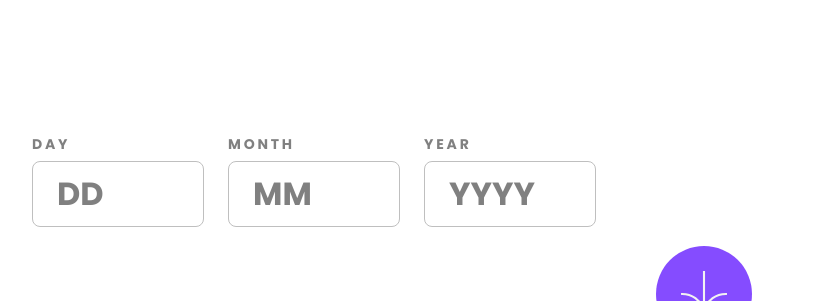
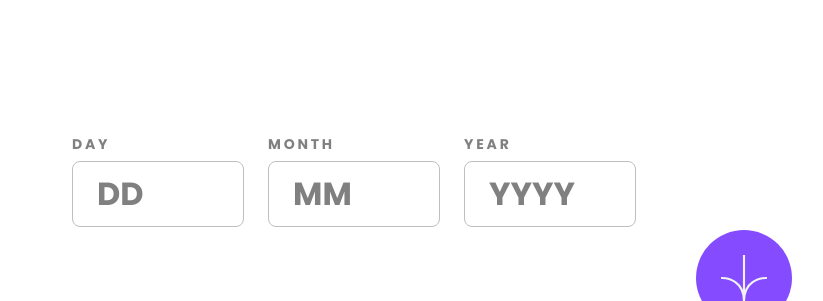
Before and after one commit to skorpioo/age-calculator, a plain HTML site: page index.html in a window 1280 px wide. Shown: the top 301 px of the page, without its empty margins (208-1031 px from the left). Drawn offline with Linux system fonts and the light colour scheme.

Commit message:
Add files via upload

```diff
--- a/style.css
+++ b/style.css
@@ -98,7 +98,7 @@ body {
 }
 
 main {
-	width: min(100% - 3rem, 800px);
+	width: min(100% - 3rem, 720px);
 }
 
 .box {
@@ -173,8 +173,8 @@ main {
 	display: grid;
 	place-content: center;
 	position: absolute;
-	right: 5rem;
-	top: 7rem;
+	right: 0;
+	top: 6rem;
 	cursor: pointer;
 	transition: background-color 300ms;
 
```
